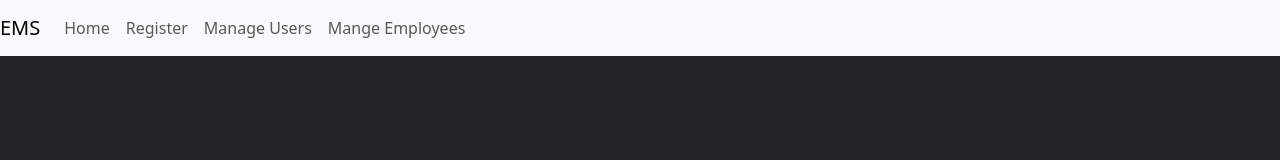
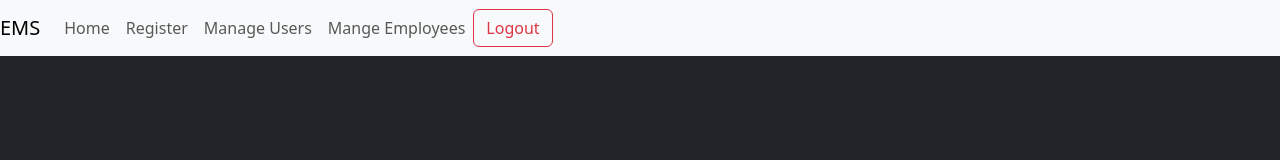
Before and after one commit to RG7on/EMS, a React (Create React App) app in the folder client/: page / in a window 1280 px wide. Shown: the top 160 px of the page. Built offline with nearby package versions, Linux system fonts and the light colour scheme.

Commit message:
logout added

```diff
--- a/client/src/components/Header.js
+++ b/client/src/components/Header.js
@@ -1,8 +1,14 @@
 import React from 'react'
-import { Link } from 'react-router-dom';
+import { useNavigate, Link } from 'react-router-dom';
 
 
 export default function Header() {
+  const navigate = useNavigate();
+
+  const Logout = () => {
+    localStorage.removeItem('isLoggedIn');
+    navigate('/');
+  };
   return (
     <nav className="navbar navbar-expand-lg navbar-light bg-light">
       <Link className="navbar-brand" to="/home">EMS</Link>
@@ -22,6 +28,9 @@ export default function Header() {
           </li>
 
         </ul>
+        <div className="ml-auto">
+          <button onClick={Logout} className="btn btn-outline-danger">Logout</button>
+        </div>
       </div>
     </nav>
   )
```
